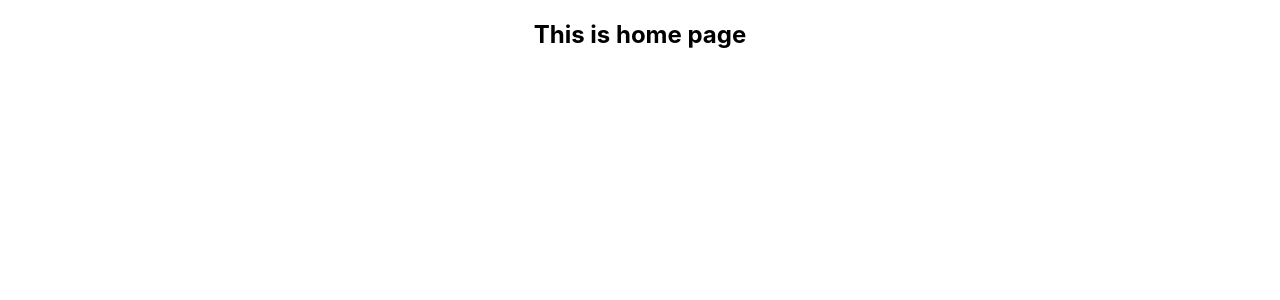
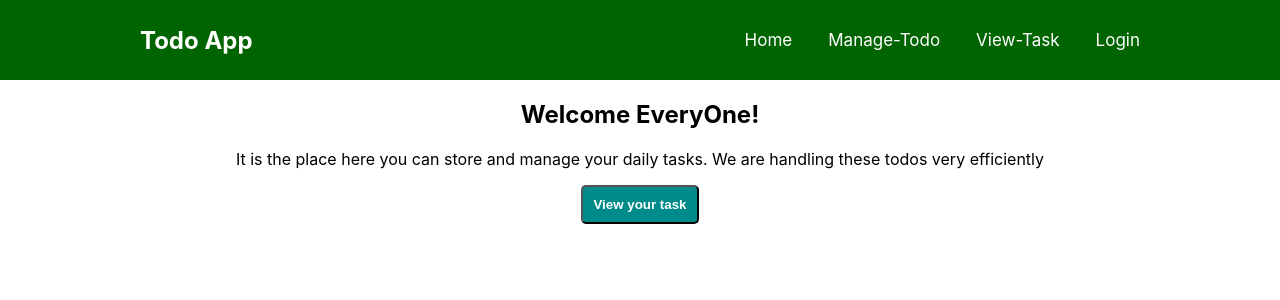
Before and after one commit to Omaralabdullah051/simple-todo-app, a React (Create React App) app: page / in a window 1280 px wide. Shown: the top 300 px of the page. Built offline with nearby package versions, Linux system fonts and the light colour scheme; no server answers.

Commit message:
header & require auth implemented

```diff
--- a/src/App.tsx
+++ b/src/App.tsx
@@ -8,6 +8,8 @@ import { ViewTask } from './Pages/ViewTask/ViewTask';
 import { ToastContainer } from 'react-toastify';
 import {QueryClient,QueryClientProvider} from 'react-query'
 import 'react-toastify/dist/ReactToastify.css';
+import { RequireAuth } from './Pages/Shared/RequireAuth';
+import Header from './Pages/Shared/Header';
 
 function App() {
   const queryClient = new QueryClient()
@@ -15,11 +17,12 @@ function App() {
   return (
     <div className="App">
        <QueryClientProvider client={queryClient}>
+         <Header/>
             <Routes>
               <Route path="/" element={<Home/>}/>
               <Route path="/home" element={<Home/>}/>
-              <Route path="/managetodo" element={<ManageTodo/>}/>
-              <Route path="/viewtask" element={<ViewTask/>}/>
+              <Route path="/managetodo" element={<RequireAuth><ManageTodo/></RequireAuth>}/>
+              <Route path="/viewtask" element={<RequireAuth><ViewTask/></RequireAuth>}/>
               <Route path="/register" element={<Register/>}/>
               <Route path="/login" element={<Login/>}/>
             </Routes>
--- a/src/Pages/Authentication/Login.tsx
+++ b/src/Pages/Authentication/Login.tsx
@@ -3,6 +3,12 @@ import { useSignInWithEmailAndPassword } from 'react-firebase-hooks/auth';
 import { Link, useLocation, useNavigate } from 'react-router-dom';
 import auth from '../../firebase.init';
 import '../../Styles/Styles.css';
+
+interface LocationState {
+    from: {
+      pathname: string;
+    };
+  }
 
 const Login = () => {
     const emailRef = useRef<HTMLInputElement>(null!);
@@ -11,7 +17,7 @@ const Login = () => {
     const navigate = useNavigate();
     const location = useLocation();
 
-    // let from = location.state?.from?.pathname || "/";
+    const from = (location.state as LocationState)?.from;
 
     useEffect(() => {
         emailRef.current.focus();
@@ -26,9 +32,9 @@ const Login = () => {
 
     useEffect(() => {
         if (user) {
-            navigate('/');
+            navigate(from, { replace: true } || '/');
         }
-    }, [user,navigate]);
+    }, [user,navigate,from]);
 
 
 
@@ -39,9 +45,9 @@ const Login = () => {
                     <h4>Please login</h4>
                     <input ref={emailRef} type="email" name="userEmail" id="userEmail" placeholder='Your Email' autoComplete='off' required />
                     <input ref={passwordRef} type="password" name="password" id="password" placeholder='Your password' autoComplete='off' required />
-                    <p>Already have an account?<Link to="register">Please Register</Link></p>
+                    <p>Already have an account?<Link to="/register">Please Register</Link></p>
                     <p>{hookError && hookError.message}</p>
-                    <input type="submit" value="Login" />
+                    <input className='form-submit' type="submit" value="Login" />
                 </form>
             </div>
         </div>
--- a/src/Pages/Home/Home.tsx
+++ b/src/Pages/Home/Home.tsx
@@ -1,7 +1,11 @@
+import { Link } from "react-router-dom"
+
 export const Home = () => {
     return (
         <div>
-            <h2>This is home page</h2>
+            <h2>Welcome EveryOne!</h2>
+            <p>It is the place here you can store and manage your daily tasks. We are handling these todos very efficiently</p>
+            <button className="btn"><Link className="link" to="/managetodo">View your task</Link></button>
         </div>
     )
 }
--- /dev/null
+++ b/src/Pages/Shared/Header.tsx
@@ -0,0 +1,33 @@
+import { signOut } from 'firebase/auth';
+import { useAuthState } from 'react-firebase-hooks/auth';
+import { Link } from 'react-router-dom';
+import auth from '../../firebase.init';
+
+const Header = () => {
+    const [user] = useAuthState(auth);
+
+    const handleSignOut = () => {
+        signOut(auth);
+    }
+
+    return (
+        <nav className='header-container'>
+            <div>
+                <h2 className='title'>Todo App</h2>
+            </div>
+                <div className='header'>
+                <Link to="/">Home</Link>
+                <Link to="/managetodo">Manage-Todo</Link>
+                <Link to="/viewtask">View-Task</Link>
+                {
+                    user ?
+                        <button className='signout-button' onClick={handleSignOut}>Sign out</button>
+                        :
+                        <Link to="/login">Login</Link>
+                }
+                </div>
+        </nav>
+    );
+};
+
+export default Header;
--- /dev/null
+++ b/src/Pages/Shared/RequireAuth.tsx
@@ -0,0 +1,18 @@
+import { useAuthState } from "react-firebase-hooks/auth";
+import { Navigate, useLocation } from "react-router-dom";
+import auth from "../../firebase.init";
+
+export const RequireAuth = ({ children }: { children: JSX.Element }) => {
+    const [user,loading] = useAuthState(auth);
+    const location = useLocation();
+
+    if(loading){
+        return <p>Loading....</p>;
+    }
+
+    if (!user) {
+      return <Navigate to="/login" state={{ from: location }} replace />;
+    }
+
+    return children;
+  }
--- a/src/Styles/Styles.css
+++ b/src/Styles/Styles.css
@@ -78,3 +78,31 @@
     cursor: pointer;
     margin: 5px;
 }
+
+.header-container{
+    height: 80px;
+    background-color: darkgreen;
+    display: flex;
+    align-items: center;
+    justify-content: space-between;
+    padding-left: 140px;
+    padding-right: 140px;
+}
+
+.header a{
+    color: #FFFFFF;
+    text-decoration: none;
+    font-size: 17px;
+    margin-left: 36px;
+}
+.header a:hover{
+    color: orange;
+}
+
+.title{
+    color:white
+}
+
+.signout-button{
+    margin-left: 10px;
+}
```
